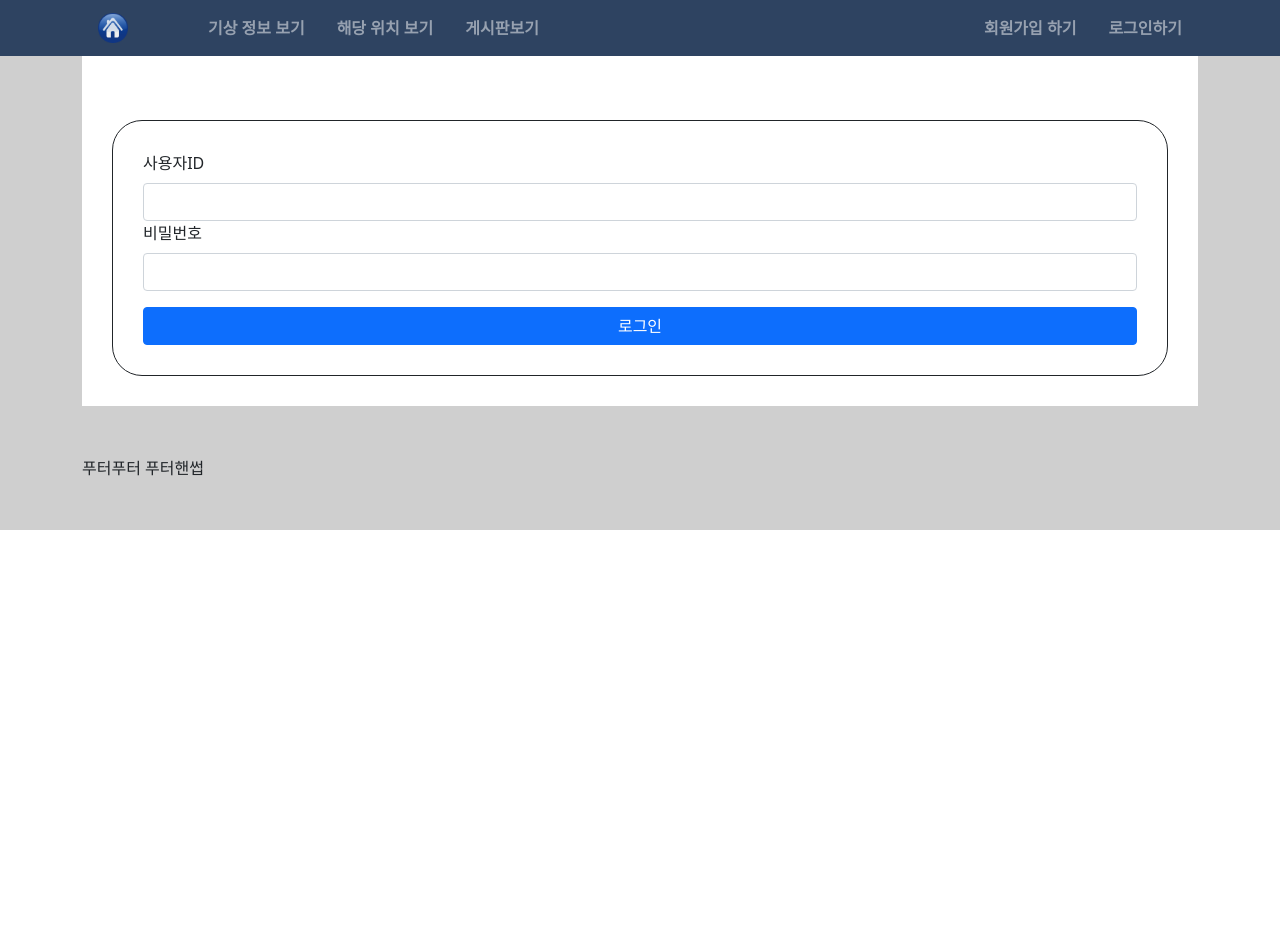
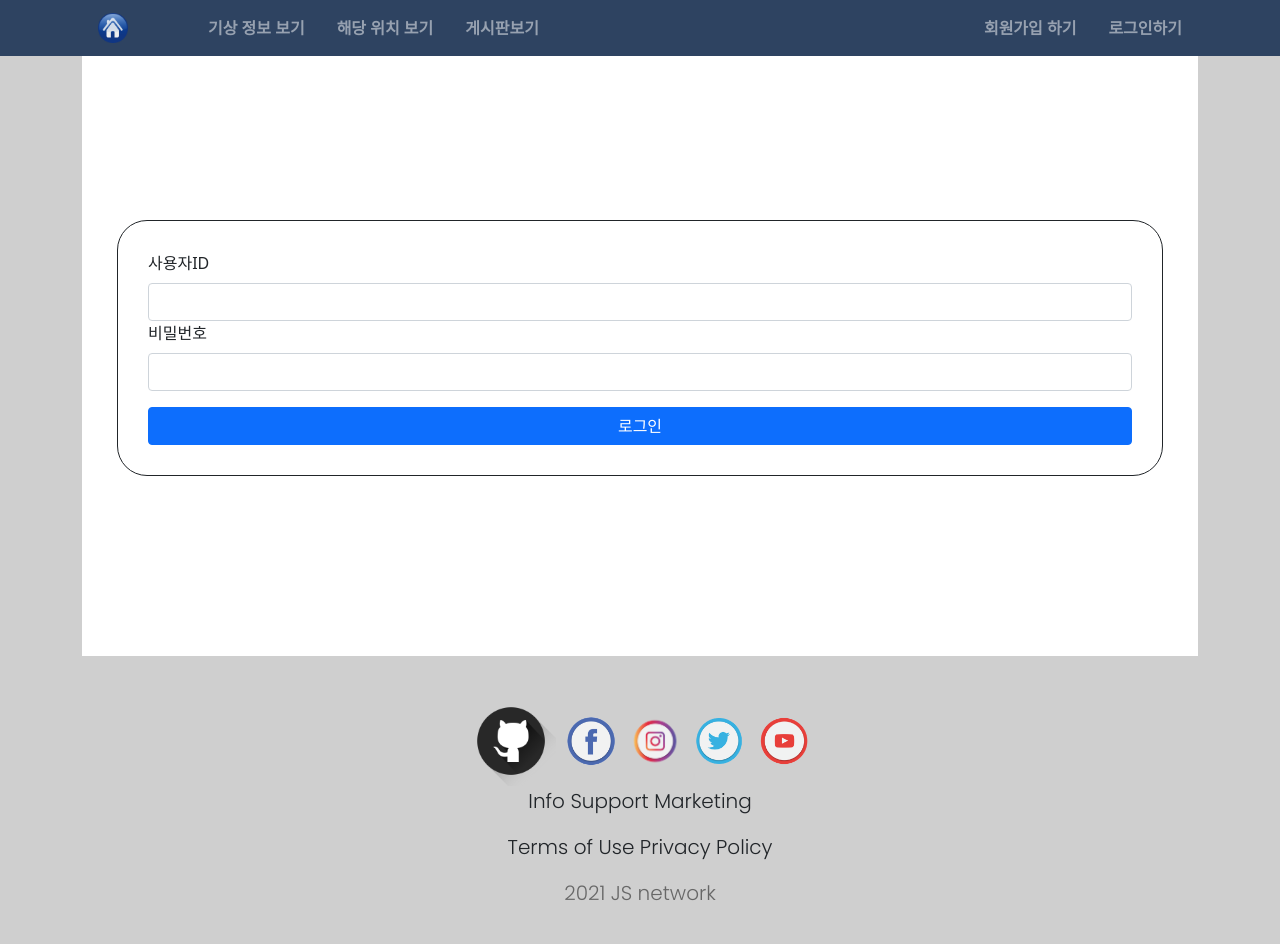
Before and after one commit to radio700/Django_simple_board, a Django app: page /common/login/ in a window 1280 px wide. Before the commit the page ends 530 px from the top, so only its background shows below. Run offline with Django 3.2, Linux system fonts and the light colour scheme; some libraries are stand-ins or nearby versions.

Commit message:
footer_dev

```diff
--- a/static/style.css
+++ b/static/style.css
@@ -4,12 +4,15 @@ html{
 }
 
 body{
-  font-family: 'Poppins', sans-serif;
+
   padding-top: 40px;
 }
 
 
-
+.login-bg{
+  margin-top: 70px;
+  padding: 30px 5px 150px;
+}
 #row-login{
   margin-top: 50px;
   border-width: 1px;
@@ -18,8 +21,13 @@ body{
   border-radius: 30px;
 }
 
+.signup-bg{
+  margin-top: 70px;
+  padding: 30px 5px 150px;
+}
 #sign-up{
-  margin-top: 50px;
+  margin-top: 150px;
+  margin-bottom: 50px;
   /* padding-top: 200px; */
   padding: 30px;
   border-width: 1px;
@@ -92,6 +100,7 @@ div.main-wall{
 /* 히어로텍스트 */
 .hero{
   height: 15px;
+  font-family: 'Poppins', sans-serif;
 }
 
 
@@ -167,9 +176,25 @@ section.map .row h1{
 /* 푸터 */
 footer{
   background-color: #CFCFCF;
-  padding: 50px;
+  padding: 20px 10px 10px;
+  font-family: 'Poppins', sans-serif;
+  text-align :center;
+}
+footer img{
+  width: 60px;
 }
 
+footer #gi{
+  width: 90px;
+}
+
+footer p{
+  font-size: 20px;
+
+}
+footer p:last-child{
+  color: rgba(0,0,0,.5);
+}
 
 
 
@@ -252,6 +277,7 @@ footer{
   z-index: 1;
 }
 
+
 /* #con{
   width: 100%;
   height: 1080px;
--- a/templates/base.html
+++ b/templates/base.html
@@ -3,7 +3,7 @@
 <html lang="en">
 
   <head>
-    <title>JS_network</title>
+    <title>JS_neftwork</title>
     <meta charset="UTF-8">
     <meta http-equiv="X-UA-Compatible" content="IE=edge">
     <meta name="viewport" content="width=device-width, initial-scale=1.0">
@@ -24,6 +24,9 @@
     {% block content %}{% endblock content %}
   </div>
   <script src="{% static 'javascript/exp.js' %}"></script>
+  <script src="{% static 'javascript/weather.js' %}"></script>
+  <script src="{% static 'javascript/map.js' %}"></script>
+  <script src="https://maps.googleapis.com/maps/api/js?key=AIzaSyCTQIlxBn5AfKGvsfJiormAE1esN3fcCkg&callback=initMap" async="async" defer="defer"></script>
 
   </body>
 
--- a/templates/common/login.html
+++ b/templates/common/login.html
@@ -3,6 +3,7 @@
 
   <div class="container">
     <div class="main-wall">
+      <div class="login-bg">
         <form id="row-login" method="post" class="post-form" action="{% url 'common:login' %}">
           {% csrf_token %}
           {% include 'error.html' %}
@@ -19,6 +20,7 @@
             <button type="submit" class="btn btn-primary mt-3">로그인</button>
           </div>
         </form>
+      </div>
     </div>
   </div>
   <footer>
--- a/templates/footer.html
+++ b/templates/footer.html
@@ -1,3 +1,14 @@
-<div class="container">
-  푸터푸터 푸터핸썹
-</div>
+{% load static %}
+<footer>
+  <div class="container">
+    <a href="https://github.com/radio700/" target="blank"><img id="gi" src="{% static 'img/github.png' %}" alt=""></a>
+    <a href="https://www.facebook.com" target="blank"><img src="{% static 'img/facebook.png' %}" alt="fb"></a>
+    <a href="https://www.instagram.com/" target="blank"><img src="{% static 'img/insta.png' %}" alt="insta"></a>
+    <a href="https://twitter.com/" target="blank"><img src="{% static 'img/twitter.png' %}" alt="twitter"></a>
+    <a href="https://www.youtube.com" target="blank"><img src="{% static 'img/youtube.png' %}" alt="youtube"></a>
+    <p>Info Support Marketing</p>
+    <p>Terms of Use Privacy Policy</p>
+    <p>2021 JS network</p>
+
+  </div>
+</footer>
```
Also changed, not shown: templates/main/index.html (+2 -5 lines), static/img/facebook.png (added), static/img/github.png (added), static/img/insta.png (added), static/img/twitter.png (added), static/img/youtube.png (added).
